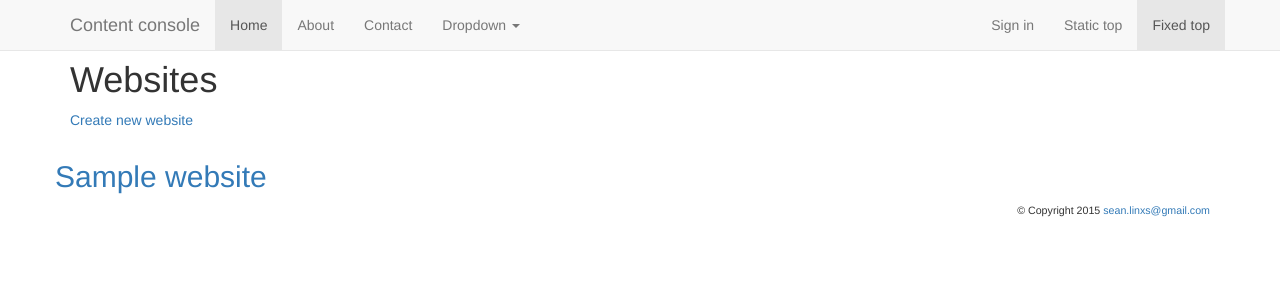
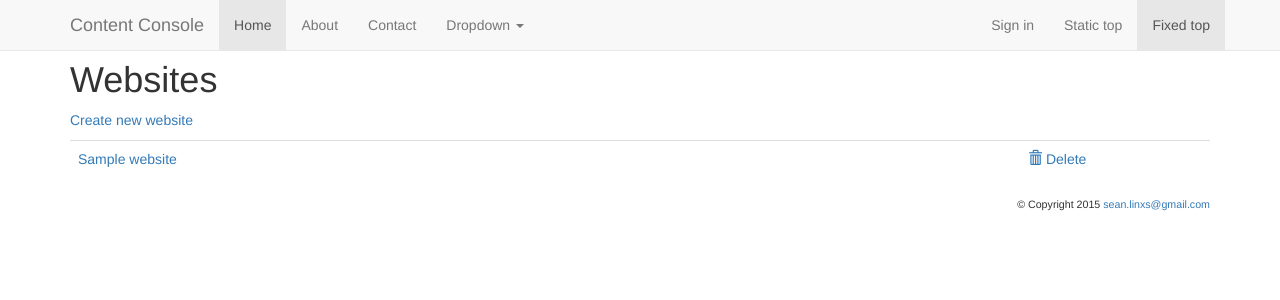
Before and after one commit to seanlinxs/content-console, a Django app: template main/templates/main/website_list.html in a window 1280 px wide. Shown: the top 300 px of the page. Run offline with Django 3.2, Linux system fonts and the light colour scheme; the template is opened without the code that fills it: most values are stand-ins (such as "Sample title", 1, 10 or a date in 2020); style sheets or scripts are compiled from the project's sources; some libraries are stand-ins or nearby versions.

Commit message:
Add style class filter; Finish website UI

```diff
--- a/main/templates/main/base.html
+++ b/main/templates/main/base.html
@@ -30,7 +30,7 @@
             <span class="icon-bar"></span>
             <span class="icon-bar"></span>
           </button>
-          <a class="navbar-brand" href="{% url 'home' %}">Content console</a>
+          <a class="navbar-brand" href="{% url 'home' %}">Content Console</a>
         </div>
         <div id="navbar" class="navbar-collapse collapse">
           <ul class="nav navbar-nav">
--- a/main/templates/main/website_list.html
+++ b/main/templates/main/website_list.html
@@ -6,8 +6,21 @@
 
 <p><a href="{% url 'main:website_create' %}">Create new website</a></p>
 
-{% for website in websites %}
-<div class="row"><h2><a href="{% url 'main:website_update' pk=website.id %}">{{ website.name }}</a></h2></div>
-{% endfor %}
+<div class="table-responsive">
+	<table class="table table-hover">
+		{% for website in websites %}
+		<tr>
+			<td class="col-md-10">
+				<a href="{% url 'main:website_update' pk=website.id %}">{{ website.name }}</a>
+			</td>
+			<td class="col-md-2">
+				<a href="{% url 'main:website_delete' pk=website.id %}">
+					<span class="glyphicon glyphicon-trash"></span> Delete
+				</a>
+			</td>
+		</tr>
+		{% endfor %}
+	</table>
+</div>
 
 {% endblock %}
```
Also changed, not shown: main/templates/main/form_snippet.html (added, +8 -0 lines), main/templates/main/website_confirm_delete.html (added, +14 -0 lines), main/templates/main/website_form.html (+6 -3 lines), main/templatetags/main_filters.py (added, +8 -0 lines), main/templatetags/__init__.py (added).
